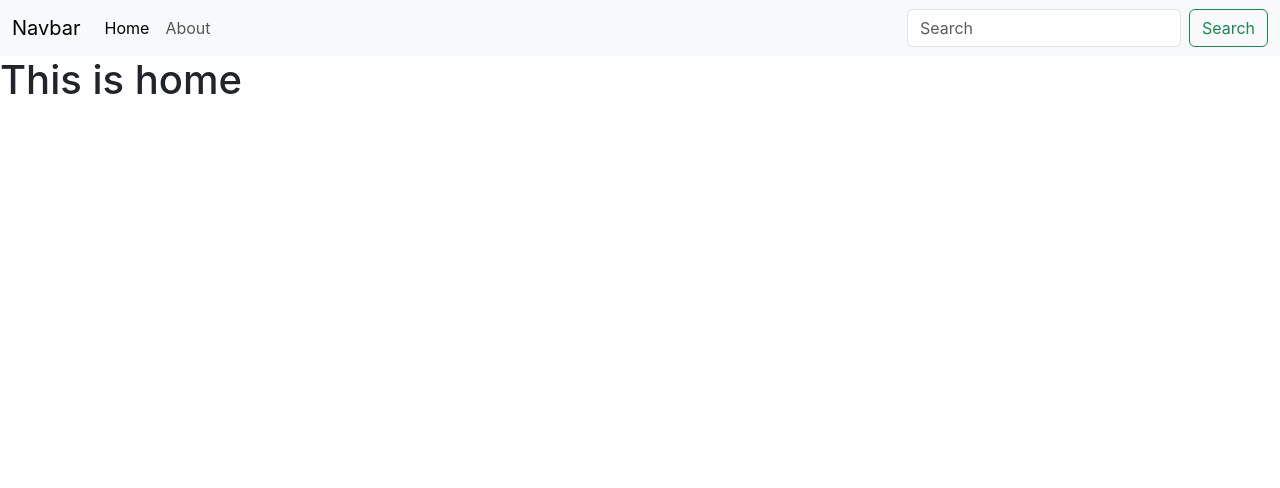
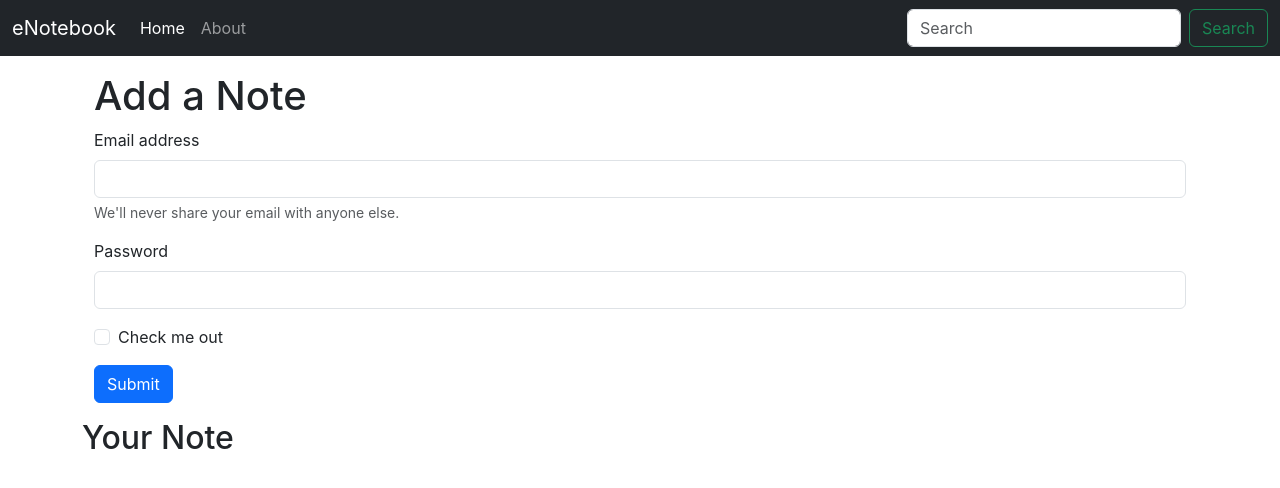
Before and after one commit to shivamdevloper123/enotebook, a React (Create React App) app: page / in a window 1280 px wide. Shown: the top 488 px of the page. Built offline with nearby package versions, Linux system fonts and the light colour scheme.

Commit message:
video -59 completed

```diff
--- a/src/App.js
+++ b/src/App.js
@@ -3,18 +3,23 @@
 import Navbar from './component/Navbar';
 import Home from './component/Home';
 import About from './component/About';
-
+import NoteState from './context/note/NoteState'
 function App() {
   return (
+   <NoteState>
       <>
         <Router>
           <Navbar />
+          <div className="container">
           <Routes>
             <Route exact path="/" element={<Home />} />
             <Route exact path="/about" element={<About />} />
           </Routes>
+          </div>
         </Router>
       </>
+      </NoteState>
+
   );
 }
 
--- a/src/component/About.js
+++ b/src/component/About.js
@@ -1,9 +1,13 @@
-import React from 'react'
+import React,{useContext, useEffect} from 'react'
+import noteContext from '../context/note/noteContext'
 
 function About() {
+
+
+
   return (
     <div>
-      <h1>This is About</h1>
+    This is About page
     </div>
   )
 }
--- a/src/component/Home.js
+++ b/src/component/Home.js
@@ -3,9 +3,27 @@
 function Home() {
   return (
     <div>
-            <h1>This is home</h1>
+        <div className ="container my-3">
+          <h1>Add a Note</h1>
+          <form>
+  <div className ="mb-3">
+    <label for="exampleInputEmail1" className ="form-label">Email address</label>
+    <input type="email" className ="form-control" id="exampleInputEmail1" aria-describedby="emailHelp"/>
+    <div id="emailHelp" className ="form-text">We'll never share your email with anyone else.</div>
+  </div>
+  <div className ="mb-3">
+    <label for="exampleInputPassword1" className ="form-label">Password</label>
+    <input type="password" className ="form-control" id="exampleInputPassword1"/>
+  </div>
+  <div className ="mb-3 form-check">
+    <input type="checkbox" className ="form-check-input" id="exampleCheck1"/>
+    <label className ="form-check-label" for="exampleCheck1">Check me out</label>
+  </div>
+  <button type="submit" className ="btn btn-primary">Submit</button>
+</form>
+</div>
+<h2>Your Note</h2>
     </div>
   )
 }
-
 export default Home
--- a/src/component/Navbar.js
+++ b/src/component/Navbar.js
@@ -1,21 +1,28 @@
-import React from 'react'
-import { Link } from "react-router-dom";
-function Navbar() {
+
+import React ,{useEffect} from 'react'
+import { Link ,useLocation} from "react-router-dom";
+
+    const Navbar =()=>{
+        let location = useLocation();
+        useEffect(()=>{
+            console.log(location.pathname)
+        },[location]);
+
     return (
         <div>
-            <nav className="navbar navbar-expand-lg bg-body-tertiary">
+            <nav className="navbar navbar-expand-lg navbar-dark bg-dark">
                 <div className="container-fluid">
-                    <Link className="navbar-brand" to="/">Navbar</Link>
+                    <Link className="navbar-brand" to="/">eNotebook</Link>
                     <button className="navbar-toggler" type="button" data-bs-toggle="collapse" data-bs-target="#navbarSupportedContent" aria-controls="navbarSupportedContent" aria-expanded="false" aria-label="Toggle navigation">
                         <span className="navbar-toggler-icon"></span>
                     </button>
                     <div className="collapse navbar-collapse" id="navbarSupportedContent">
                         <ul className="navbar-nav me-auto mb-2 mb-lg-0">
                             <li className="nav-item">
-                                <Link className="nav-link active" aria-current="page" to="/">Home</Link>
+                                <Link className={`nav-link ${location.pathname === "/"? "active":""}`} aria-current="page" to="/">Home</Link>
                             </li>
                             <li className="nav-item">
-                                <Link className="nav-link" to="/about">About</Link>
+                                <Link className={`nav-link ${location.pathname === "/about"? "active":""}`} to="/about">About</Link>
                             </li>
                         </ul>
 
@@ -30,6 +37,6 @@
             </nav>
         </div>
     )
+
 }
-
 export default Navbar
--- /dev/null
+++ b/src/context/note/NoteState.js
@@ -0,0 +1,14 @@
+import NoteContext from "./noteContext";
+import { useState } from "react";
+const NoteState = (props)=>{
+
+
+
+
+    return (
+        <NoteContext.Provider value={{}}>
+            {props.children}
+        </NoteContext.Provider>
+    )
+}
+export default NoteState
--- /dev/null
+++ b/src/context/note/noteContext.js
@@ -0,0 +1,3 @@
+import { createContext } from "react";
+const noteContext = createContext()
+export default noteContext
```
Lines whose indentation alone changed are shown as unchanged.
